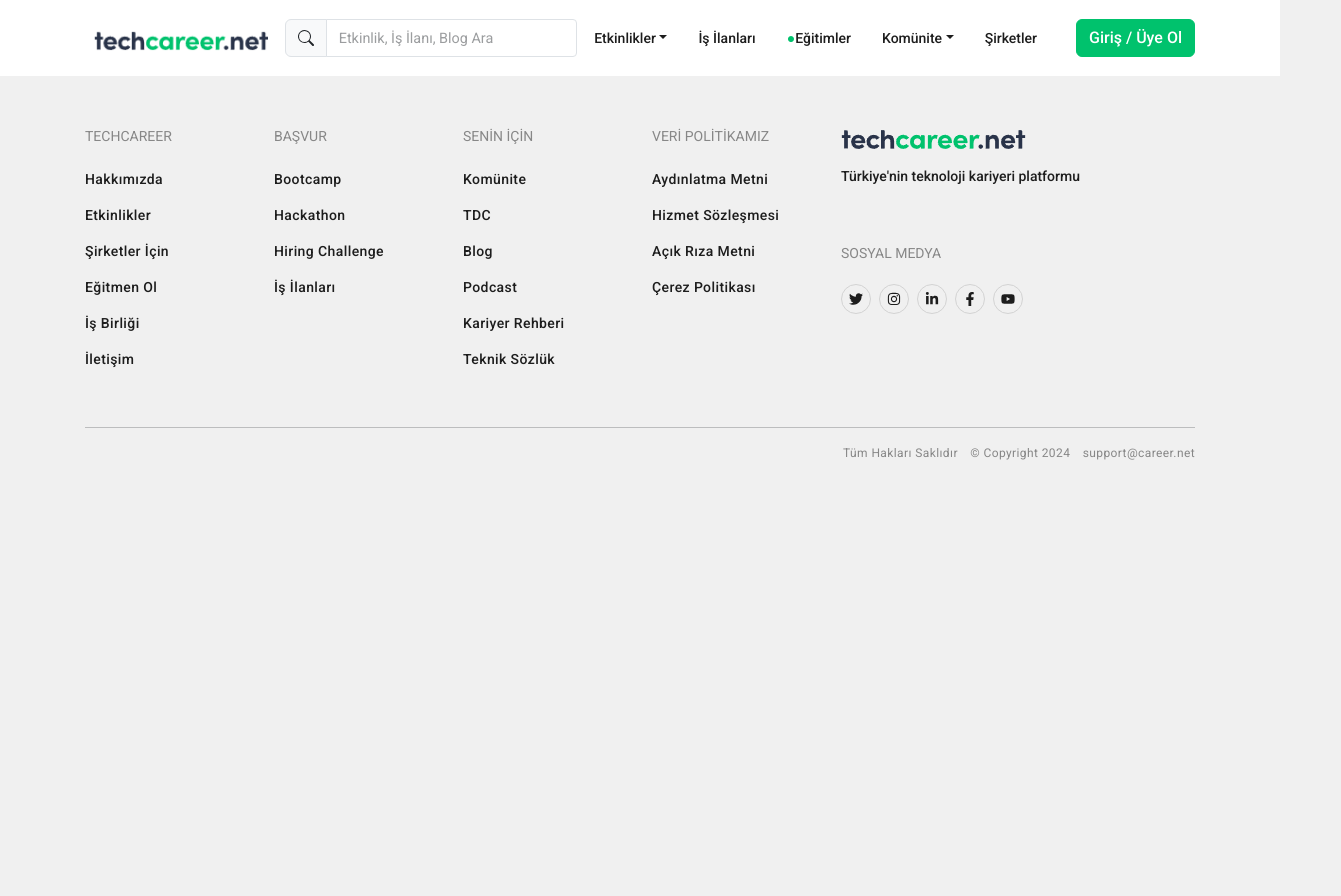
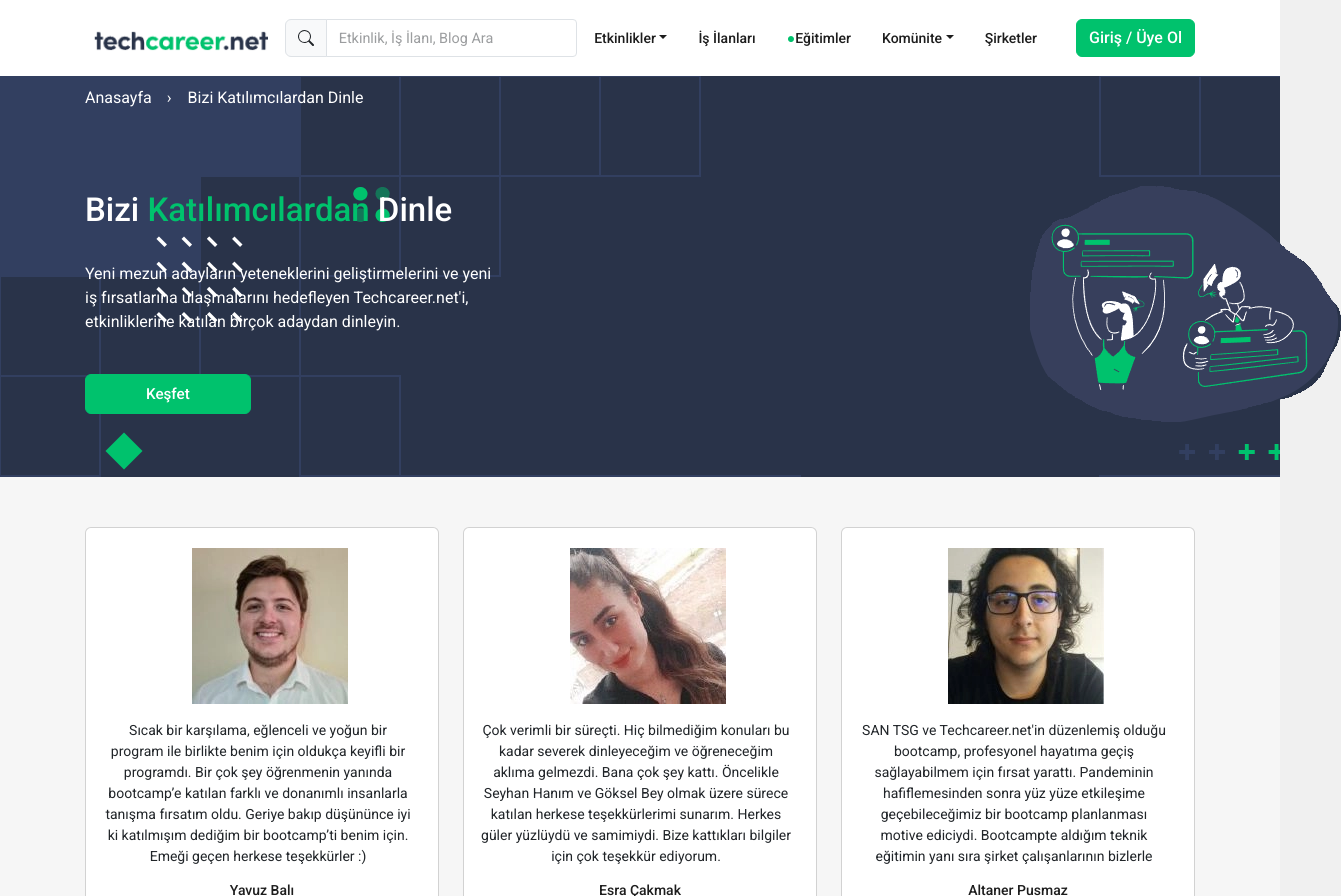
Before and after one commit to Hakan9797/Techcareer-Clone-Page, a React (Vite) app: page /allcomments in a window 1280 px wide. Shown: the top 896 px of the page, 1341 px wide, since content can reach past the window. Before the commit the page ends 800 px from the top, so only its background shows below. Built offline with nearby package versions, Linux system fonts and the light colour scheme.

Commit message:
new page

```diff
--- a/src/App.jsx
+++ b/src/App.jsx
@@ -6,6 +6,7 @@
 import { BrowserRouter as Router, Route, Routes } from "react-router-dom";
 import HomePage from "./pages/HomePage.jsx";
 import AllEventsPage from "./pages/AllEventsPage.jsx";
+import AllCommentPage from "./pages/AllCommentPage.jsx";
 
 function App() {
   return (
@@ -14,6 +15,7 @@
       <Routes>
         <Route path="/" element={<HomePage />}></Route>
         <Route path="/allevents" element={<AllEventsPage />}></Route>
+        <Route path="/allcomments" element={<AllCommentPage />}></Route>
       </Routes>
       <Footer />
     </Router>
--- /dev/null
+++ b/src/components/AllCommentHeader.css
@@ -0,0 +1,75 @@
+.all-comment-header-shell {
+    background-image: url("../assets/background.png");
+
+  }
+
+  .all-comment-container {
+    width: 100%;
+    max-width: 1140px;
+    margin-right: auto;
+    margin-left: auto;
+    padding-right: 15px;
+    padding-left: 15px;
+    padding-top: 10px;
+    padding-bottom: 55px;
+  }
+
+  .all-comment-tags {
+    font-size: 16px;
+    color: #fff;
+    text-decoration: none;
+    padding-right: 15px;
+  }
+
+  .all-comment-tags:hover {
+    text-decoration: underline;
+    cursor: pointer;
+  }
+
+  .all-comment-header {
+    font-size: 33px;
+    font-weight: 500;
+    color: #fff;
+    padding-bottom: 24px;
+    padding-top: 80px;
+  }
+
+  .all-comment-header-text {
+    padding-right: 500px;
+    font-size: 16px;
+    color: #fff;
+    padding-bottom: 24px;
+  }
+
+  .all-comment-button {
+    background-color: #00c26d;
+    border-color: #00c26d;
+    padding: 8px 60px;
+    font-weight: 500;
+    font-size: 0.95rem;
+  }
+
+  .all-comment-button:hover {
+    background-color: #02d076;
+    border-color: #02d076;
+  }
+
+  @media (max-width: 900px) {
+    .all-comment-button {
+      display: none;
+    }
+
+    .all-comment-header-shell {
+      background-color: #293349;
+      background-image: none;
+    }
+    .all-comment-header-text {
+      padding-right: 0px;
+      font-size: 18px;
+      color: #fff;
+    }
+  }
+
+  .comment-logo{
+    padding-top: 100px;
+  }
--- /dev/null
+++ b/src/components/AllCommentHeader.jsx
@@ -0,0 +1,40 @@
+import { Button } from "react-bootstrap";
+import "./AllCommentHeader.css";
+import { NavLink } from "react-router-dom";
+import commentlogo from "../assets/allcommentheaderimage.png";
+
+function AllCommentHeader() {
+  return (
+    <div className="all-comment-header-shell">
+      <div className="all-comment-container">
+        <div className="row">
+          <div className="col-10">
+            <NavLink to="/" className="all-comment-tags">
+              Anasayfa
+            </NavLink>
+            <span style={{ color: "#fff" }}>›</span>&emsp;
+            <NavLink className="all-comment-tags">
+              Bizi Katılımcılardan Dinle
+            </NavLink>
+            <h1 className="all-comment-header">
+              Bizi <span style={{ color: "#00c26d" }}>Katılımcılardan</span> Dinle
+            </h1>
+            <p className="all-comment-header-text">
+              Yeni mezun adayların yeteneklerini geliştirmelerini ve yeni iş
+              fırsatlarına ulaşmalarını hedefleyen Techcareer.net'i,
+              etkinliklerine katılan birçok adaydan dinleyin.
+            </p>
+            <Button variant="success" className="all-comment-button">
+              Keşfet
+            </Button>
+          </div>
+          <div className="col-2 comment-logo">
+            <img src={commentlogo} alt="comment logo" />
+          </div>
+        </div>
+      </div>
+    </div>
+  );
+}
+
+export default AllCommentHeader;
--- /dev/null
+++ b/src/components/AllCommentList.jsx
@@ -0,0 +1,52 @@
+import { Card, Col, Row } from "react-bootstrap";
+import CommentCardData from "../data/CommentData";
+
+// Kart bileşeni
+const CommentCard = ({ image, comment, bootcamp, person }) => {
+  return (
+    <Card className="comment-card">
+      <Row>
+        <Col md={0}>
+          <img src={image} className="comment-image" />
+        </Col>
+        <Col md={12}>
+          <Card.Body>
+            <div className="comment-text">{comment}</div>
+            <div className="comment-user">{person}</div>
+            <div className="bootcamp">{bootcamp}</div>
+          </Card.Body>
+        </Col>
+      </Row>
+    </Card>
+  );
+};
+
+function AllCommentList() {
+  return (
+    <div className="card-shell">
+      <div className="event-list-container">
+        <div className="text-center ">
+          <Row className="justify-content-center">
+            {CommentCardData.map((card) => (
+              <Col
+                md={6}
+                lg={4}
+                className="d-flex justify-content-center mb-4"
+                key={card.id}
+              >
+                <CommentCard
+                  image={card.image}
+                  comment={card.comment}
+                  person={card.person}
+                  bootcamp={card.bootcamp}
+                />
+              </Col>
+            ))}
+          </Row>
+        </div>
+      </div>
+    </div>
+  );
+}
+
+export default AllCommentList;
--- a/src/components/AllEventsHeader.css
+++ b/src/components/AllEventsHeader.css
@@ -1,6 +1,5 @@
 .all-event-header-shell {
-  background-color: #293349;
-  background-image: url("../assets/alleventheaderimage.png");
+  background-image: url("../assets/background.png");
   background-repeat: no-repeat;
   background-position-x: right;
 }
--- a/src/components/CommentSlider.jsx
+++ b/src/components/CommentSlider.jsx
@@ -1,6 +1,7 @@
 import { Carousel, Card, Container, Row, Col, Button } from "react-bootstrap";
 import CommentCardData from "../data/CommentData.jsx";
 import "./CommentSlider.css";
+import { useNavigate } from "react-router-dom";
 
 // Kart bileşeni
 const CommentCard = ({ image, comment, bootcamp, person }) => {
@@ -24,6 +25,13 @@
 
 // Slider bileşeni
 function CommentCardSlider() {
+  const navigate = useNavigate();
+
+  function handleClick() {
+    navigate("/allcomments");
+    window.scrollTo(0, 0);
+  }
+
   return (
     <div className="comment-shell">
       <div className="comment-container">
@@ -54,7 +62,13 @@
           ))}
         </Carousel>
         <div className="text-center">
-          <Button variant="success" className="comment-button ">Tüm Yorumları Gör</Button>
+          <Button
+            variant="success"
+            className="comment-button "
+            onClick={handleClick}
+          >
+            Tüm Yorumları Gör
+          </Button>
         </div>
       </div>
     </div>
--- /dev/null
+++ b/src/pages/AllCommentPage.jsx
@@ -0,0 +1,15 @@
+import AllCommentHeader from "../components/AllCommentHeader";
+import AllCommentList from "../components/AllCommentList";
+import Infotech from "../components/Infotech";
+
+function AllCommentPage() {
+  return (
+    <>
+      <AllCommentHeader />
+      <AllCommentList />
+      <Infotech />
+    </>
+  );
+}
+
+export default AllCommentPage;
```
Also changed, not shown: src/assets/allcommentheaderimage.png (added), src/assets/background.png (added).
